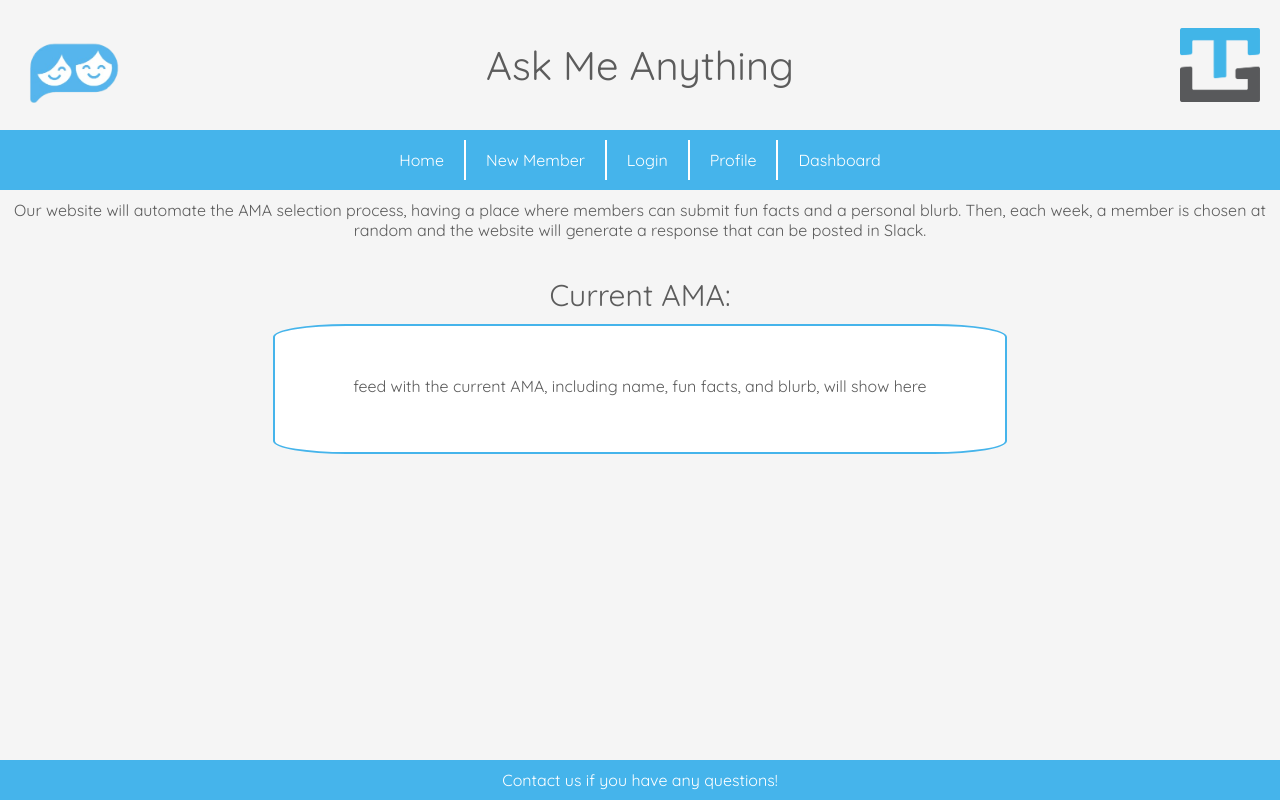
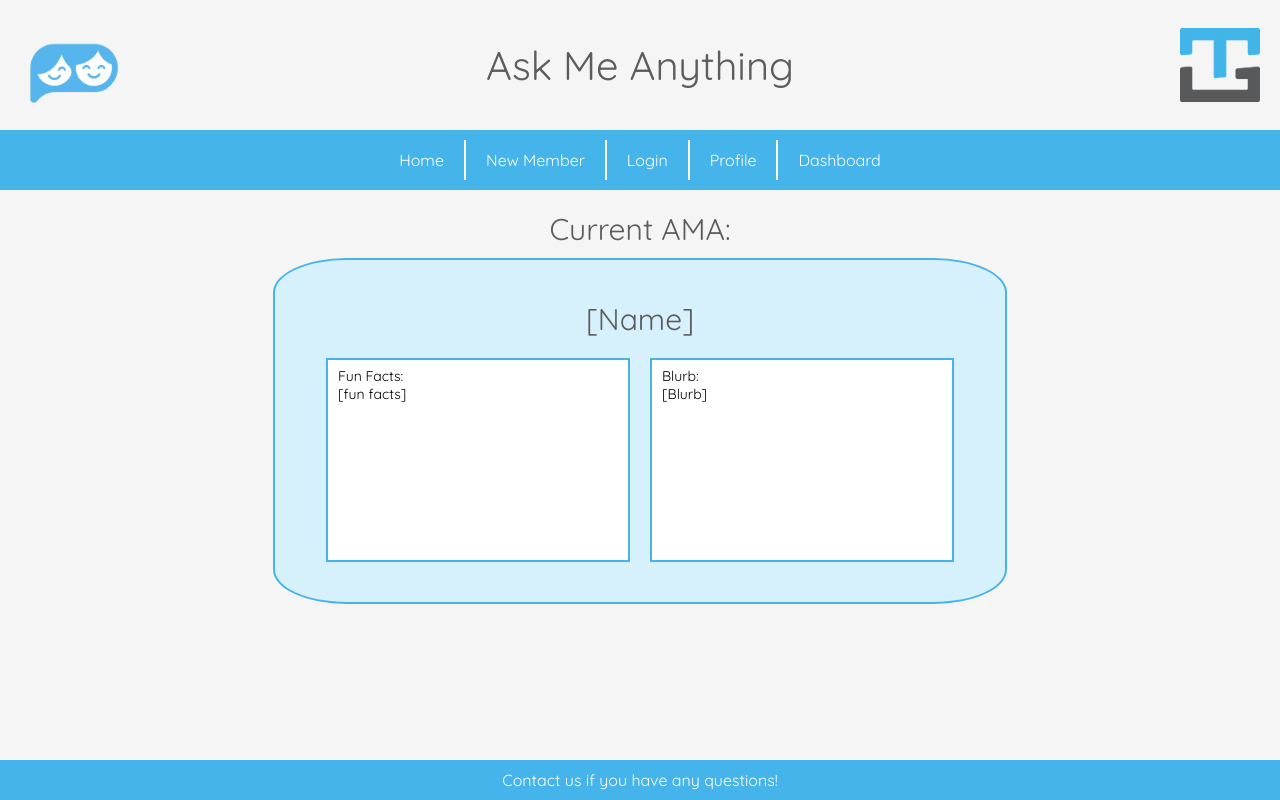
Before and after one commit to naman0r/ama-consulting-project, a React (Vite) app in the folder frontend/: page / in a window 1280 px wide. Built offline with nearby package versions, Linux system fonts and the light colour scheme.

Commit message:
finished styling for front page and added functionality for next and prev buttons on history

```diff
--- a/frontend/src/pages/Admin.jsx
+++ b/frontend/src/pages/Admin.jsx
@@ -8,10 +8,24 @@ import Header from "../components/Header";
 import { Link, useLocation } from "react-router-dom";
 
 function Admin() {
-  const name = "[Name]";
-  const email = "[Email]";
-  const blurb = "[Blurb]";
-  const funfacts = "[fun facts]";
+  const amaPeople = [
+    { name: "Naman Rusia", blurb: "Likes coding.", funfacts: "Naman fun fact.", date: "3/17/25" },
+    { name: "Ioanna Damianov", blurb: "Likes cooking.", funfacts: "Ioanna fun fact.", date: "3/24/25"},
+    { name: "Krisha Dani", blurb: "Likes running.", funfacts: "Krisha fun fact.", date: "3/31/25"},
+  ];
+
+  const [currentIndex, setCurrentIndex] = useState(0);
+
+  const handleNext = () => {
+    setCurrentIndex((prevIndex) => (prevIndex + 1) % amaPeople.length);
+  };
+
+  const handlePrev = () => {
+    setCurrentIndex((prevIndex) => (prevIndex - 1 + amaPeople.length) % amaPeople.length);
+  };
+
+  const { name, blurb, funfacts, date } = amaPeople[currentIndex];
+
 
   const location = useLocation();
 
@@ -22,7 +36,7 @@ function Admin() {
     if (location.pathname === "/select") {
       return "select";
     }
-    return null; // No active button if the path is something else
+    return null;
   };
 
   const activeButton = getActiveButton();
@@ -47,9 +61,11 @@ function Admin() {
       <div className="container">
         <p className="p5">AMA History</p>
         <div className="history_header">
-      <button className="prev_ama"><i class="fa-solid fa-arrow-left"></i></button>
-      <p className="date_text">date goes here</p>
-      <button className="next_ama"><i class="fa-solid fa-arrow-right"></i></button>
+      <button className="prev_ama" onClick={handleNext}>
+        <i class="fa-solid fa-arrow-left"></i></button>
+      <p className="date_text">{date}</p>
+      <button className="next_ama" onClick={handleNext}>
+        <i class="fa-solid fa-arrow-right"></i></button>
       </div>
 
       <div className="container_content">
--- a/frontend/src/pages/Home.jsx
+++ b/frontend/src/pages/Home.jsx
@@ -6,24 +6,34 @@ import Footer from "../components/Footer";
 import Header from "../components/Header";
 
 function Home() {
+  const name = "[Name]";
+  const blurb = "[Blurb]";
+  const funfacts = "[fun facts]";
+
 
   return (
     <>
       <Header />
       <TopNav />
-      <div className="home_page">
-      <p className="p1">
-        Our website will automate the AMA selection process, having a place where members can submit fun facts and a personal blurb.
-        Then, each week, a member is chosen at random and the website will generate a response that can be posted in Slack.
-      </p>
+
       <p className="p5">
         Current AMA:
       </p>
-      <div className="ama_feed">
-      <p className="p1">
-        feed with the current AMA, including name, fun facts, and blurb,  will show here
-      </p>
+      <div className="home_page">
+      <div className="container">
+        <p className="p6">{name}</p>
+
+
+      <div className="row">
+      <div className="large_field">
+      <p className="p4">Fun Facts: <br></br>{funfacts}</p>
       </div>
+      <div className="large_field">
+      <p className="p4">Blurb:<br></br>{blurb}</p>
+      </div>
+      </div>
+
+    </div>
       </div>
 
       <Footer />
--- a/frontend/src/styles/Home.css
+++ b/frontend/src/styles/Home.css
@@ -47,9 +47,10 @@
   align-items: center;
   justify-content: center;
   border: 2px solid #45b4eb;
+  margin-bottom: 70px;
 }
 
-.p5 {
+.p5, .p6 {
   display: flex;
   justify-content: center;
   color: #5c5c5c;
@@ -59,6 +60,11 @@
   margin-top: 20px;
   margin-bottom: 10px;
   }
+
+.p6 {
+  margin-top: 0px;
+  margin-bottom: 20px;
+}
 
 .home_page {
   display: flex;
```
